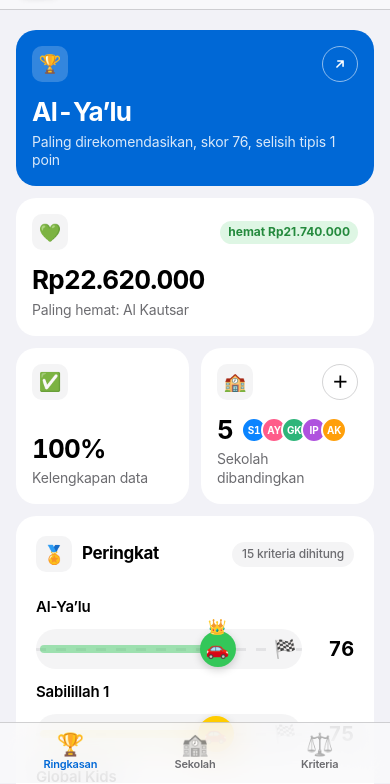
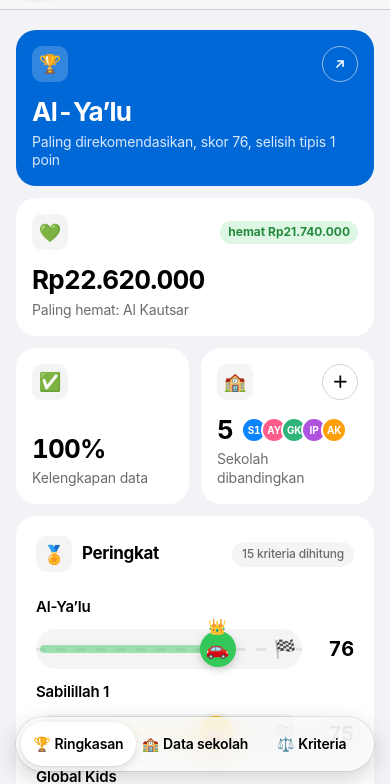
Before and after one commit to deddy-design/ody-mencari-sekolah, a plain HTML site: page index.html in a window 390 px wide. Shown: the part 61-845 px from the top of the page. Drawn offline with Linux system fonts and the light colour scheme.

Commit message:
Mobile: bottom navigation as floating pill tabs
Co-Authored-By: Claude Opus 5.5 <noreply@anthropic.com>

```diff
--- a/index.html
+++ b/index.html
@@ -593,6 +593,19 @@ dialog.wide{width:min(1040px,94vw);max-height:88vh}
 .dot{font-size:10px;letter-spacing:-.02em}
 .kavatars span{font-size:10px;letter-spacing:-.02em}
 @media (prefers-reduced-motion:reduce){*,*::before,*::after{transition:none!important;animation:none!important}}
+
+/* mobile bottom nav: same pill as the desktop header */
+@media (max-width:640px){
+  .tabbar{display:flex;justify-content:center;background:transparent;-webkit-backdrop-filter:none;backdrop-filter:none;border-top:0;padding:0 16px calc(12px + env(safe-area-inset-bottom,0px));pointer-events:none}
+  .tabbar .tabs{pointer-events:auto;display:flex;width:100%;max-width:440px;padding:5px;background:var(--navbg);-webkit-backdrop-filter:saturate(180%) blur(20px);backdrop-filter:saturate(180%) blur(20px);box-shadow:0 0 0 .5px var(--sep),0 8px 24px rgba(0,0,0,.18)}
+  .tabbar .tabind{top:5px;bottom:5px}
+  .tabbar .tabs button{flex:1 1 0;min-width:0;min-height:44px;padding:8px 6px;font-size:15px;gap:6px;flex-direction:row;color:var(--label)}
+  .tabbar .tabs button:not([aria-current="page"]):hover{color:var(--label)}
+  .tabbar .badge{position:static;height:20px;min-width:20px;font-size:12px}
+  .toast{bottom:calc(84px + env(safe-area-inset-bottom,0px))}
+}
+@media (max-width:400px){ .tabbar .tabs button{font-size:14px;gap:4px;padding:8px 4px} }
+@media (max-width:340px){ .tabbar .tabs button > span[aria-hidden]{display:none} }
 </style>
 </head>
 <body>
@@ -777,7 +790,8 @@ function render(){
   if ($("#tabbtns").innerHTML !== tabsHTML) $("#tabbtns").innerHTML = tabsHTML;
   requestAnimationFrame(moveTabInd);
 
-  $("#tabbar").innerHTML = tabs.map(([v,i,l,b]) => `<button type="button" data-act="view" data-v="${v}" aria-current="${state.view === v ? "page" : "false"}"><span class="ti" aria-hidden="true">${i}</span>${l === "Data sekolah" ? "Sekolah" : l}${b}</button>`).join("");
+  if (!$("#tabbar .tabs")) $("#tabbar").innerHTML = `<div class="tabs"><span class="tabind noanim" aria-hidden="true"></span><div style="display:contents" class="tabbtns"></div></div>`;
+  if ($("#tabbar .tabbtns").innerHTML !== tabsHTML) $("#tabbar .tabbtns").innerHTML = tabsHTML;
   $("#subbar").innerHTML = state.view === "sekolah" && !state.loading ? subbarSchool() : "";
   const app = $("#app");
   if (state.loading) { app.innerHTML = `<p class="loading">Memuat data…</p>`; return; }
@@ -794,11 +808,12 @@ function render(){
   }
   window.scrollTo(0, y);
 }
-function moveTabInd(){ const ind = $(".tabind"), act = $('#tabbtns [aria-current="page"]'); if (!ind || !act || !act.offsetWidth) return;
+function moveTabInd(){ document.querySelectorAll(".tabs").forEach(bar => {
+  const ind = bar.querySelector(".tabind"), act = bar.querySelector('[aria-current="page"]'); if (!ind || !act || !act.offsetWidth) return;
   const first = !ind.dataset.ready;
   if (first) ind.classList.add("noanim");
   ind.style.width = act.offsetWidth + "px"; ind.style.transform = `translateX(${act.offsetLeft}px)`;
-  if (first) { void ind.offsetWidth; ind.dataset.ready = "1"; requestAnimationFrame(() => ind.classList.remove("noanim")); } }
+  if (first) { void ind.offsetWidth; ind.dataset.ready = "1"; requestAnimationFrame(() => ind.classList.remove("noanim")); } }); }
 window.addEventListener("resize", () => requestAnimationFrame(moveTabInd));
 if (document.fonts && document.fonts.ready) document.fonts.ready.then(() => moveTabInd());
 /* drag-to-slide for mouse on horizontal card rows */
```
